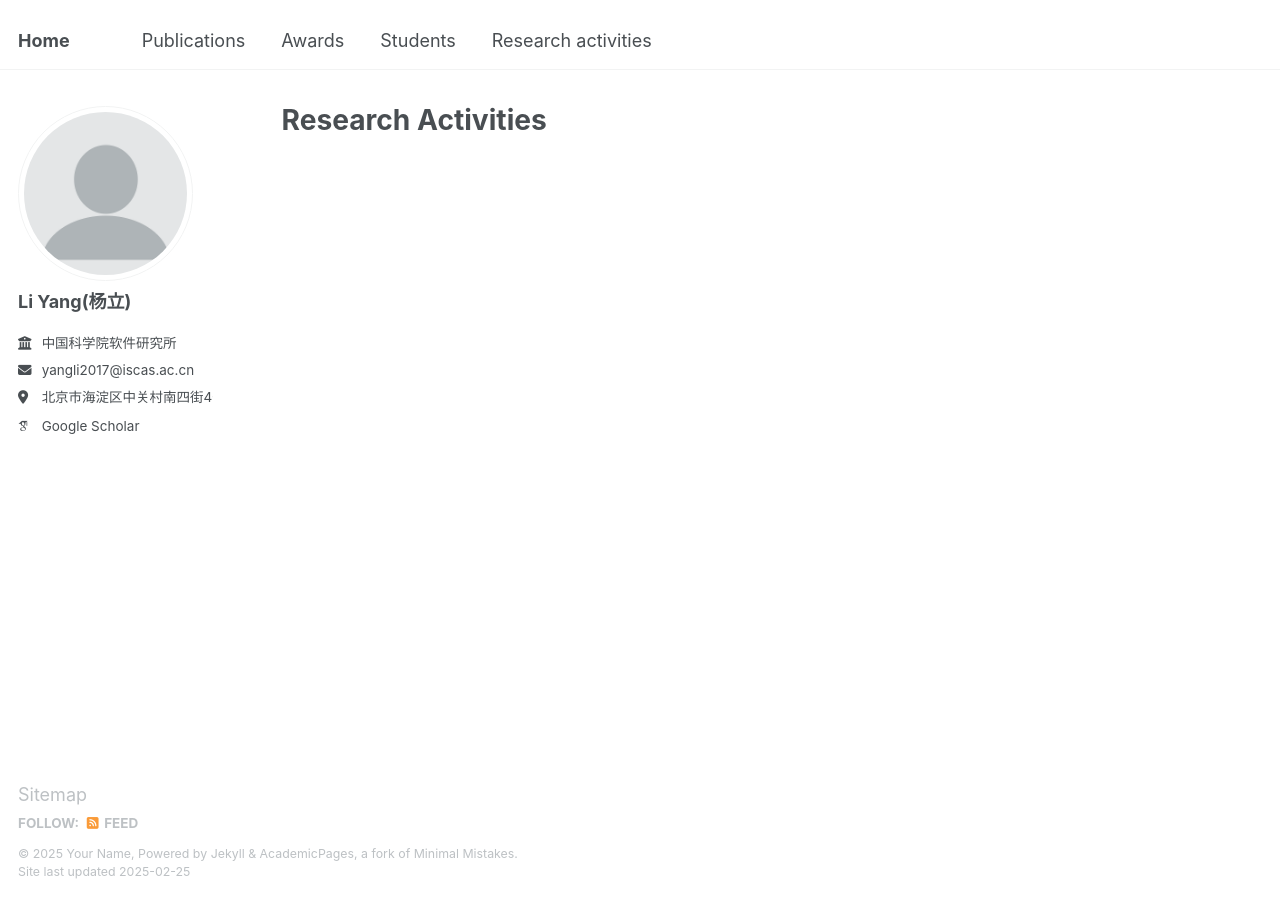
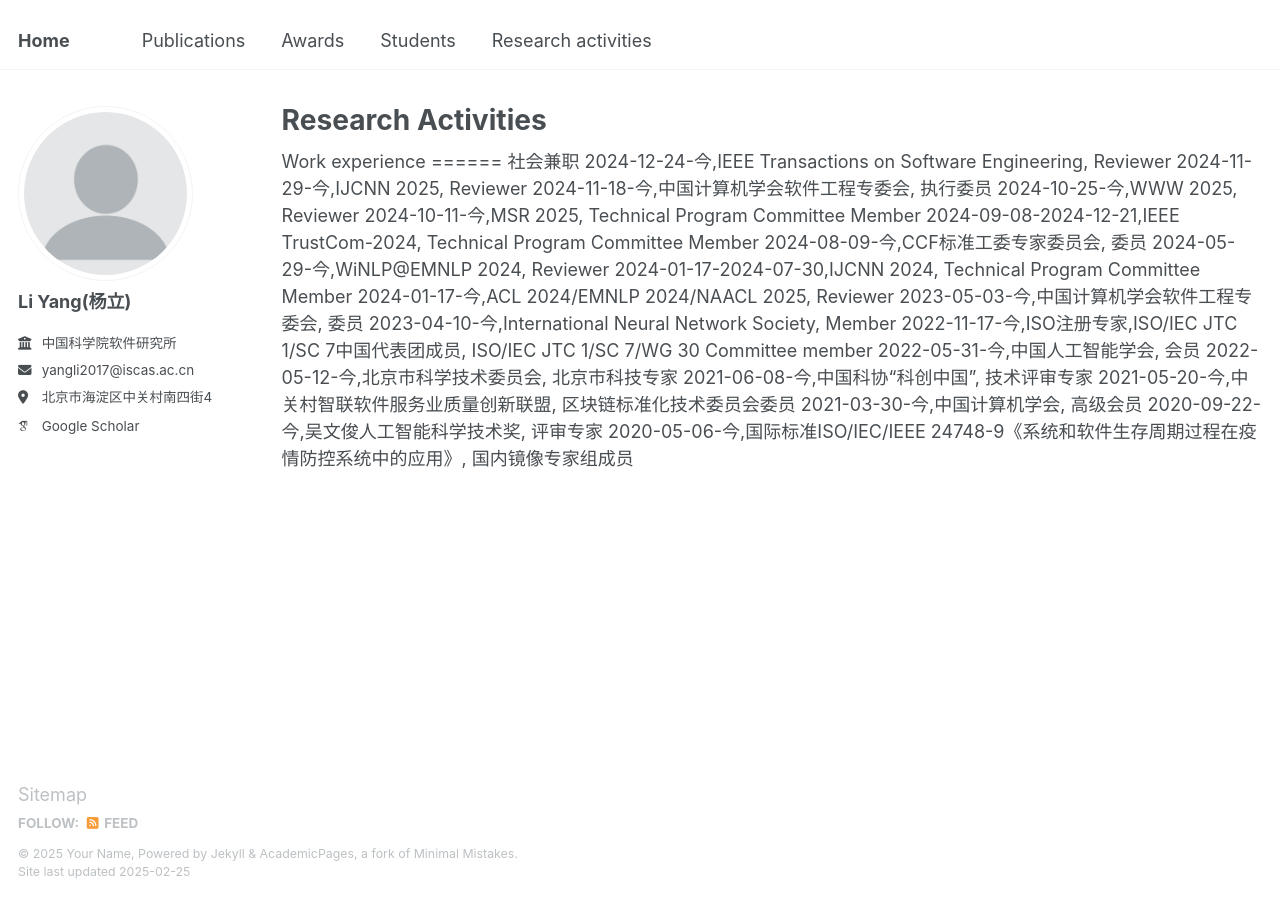
Before and after one commit to yangli8953/yangli8953.github.io, a Jekyll site: the page built from _pages/researchActivities.html, in a window 1280 px wide. Built offline with Jekyll 4.4.1, drawn with Linux system fonts in a browser that asks for light colours; some web fonts are replaced.

Commit message:
Update researchActivities.html

```diff
--- a/_pages/researchActivities.html
+++ b/_pages/researchActivities.html
@@ -4,3 +4,46 @@ title: "Research Activities"
 permalink: /researchActivities/
 author_profile: true
 ---
+Work experience
+======
+社会兼职
+
+2024-12-24-今,IEEE Transactions on Software Engineering, Reviewer
+
+2024-11-29-今,IJCNN 2025, Reviewer
+
+2024-11-18-今,中国计算机学会软件工程专委会, 执行委员
+
+2024-10-25-今,WWW 2025, Reviewer
+
+2024-10-11-今,MSR 2025, Technical Program Committee Member
+
+2024-09-08-2024-12-21,IEEE TrustCom-2024, Technical Program Committee Member
+
+2024-08-09-今,CCF标准工委专家委员会, 委员
+
+2024-05-29-今,WiNLP@EMNLP 2024, Reviewer
+
+2024-01-17-2024-07-30,IJCNN 2024, Technical Program Committee Member
+
+2024-01-17-今,ACL 2024/EMNLP 2024/NAACL 2025, Reviewer
+
+2023-05-03-今,中国计算机学会软件工程专委会, 委员
+
+2023-04-10-今,International Neural Network Society, Member
+
+2022-11-17-今,ISO注册专家,ISO/IEC JTC 1/SC 7中国代表团成员, ISO/IEC JTC 1/SC 7/WG 30 Committee member
+
+2022-05-31-今,中国人工智能学会, 会员
+
+2022-05-12-今,北京市科学技术委员会, 北京市科技专家
+
+2021-06-08-今,中国科协“科创中国”, 技术评审专家
+
+2021-05-20-今,中关村智联软件服务业质量创新联盟, 区块链标准化技术委员会委员
+
+2021-03-30-今,中国计算机学会, 高级会员
+
+2020-09-22-今,吴文俊人工智能科学技术奖, 评审专家
+
+2020-05-06-今,国际标准ISO/IEC/IEEE 24748-9《系统和软件生存周期过程在疫情防控系统中的应用》, 国内镜像专家组成员
```
